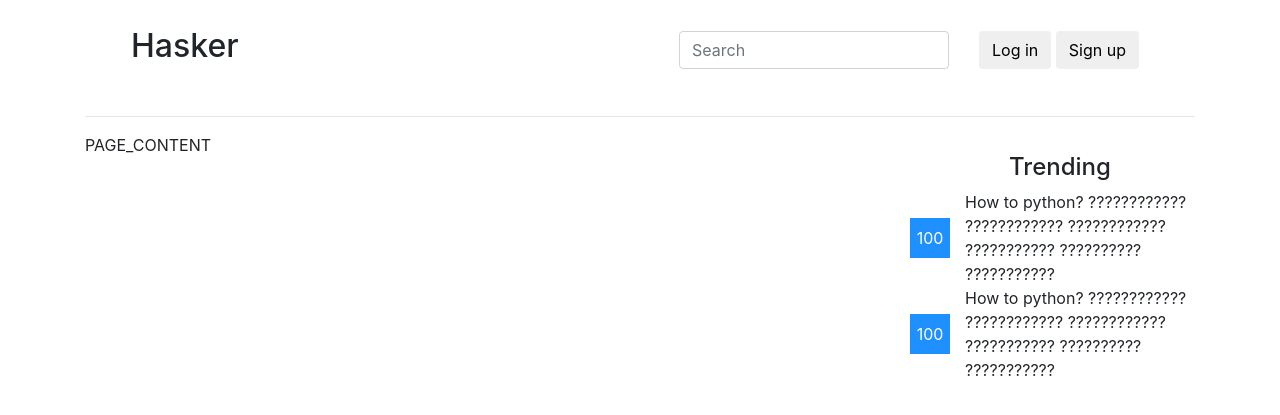
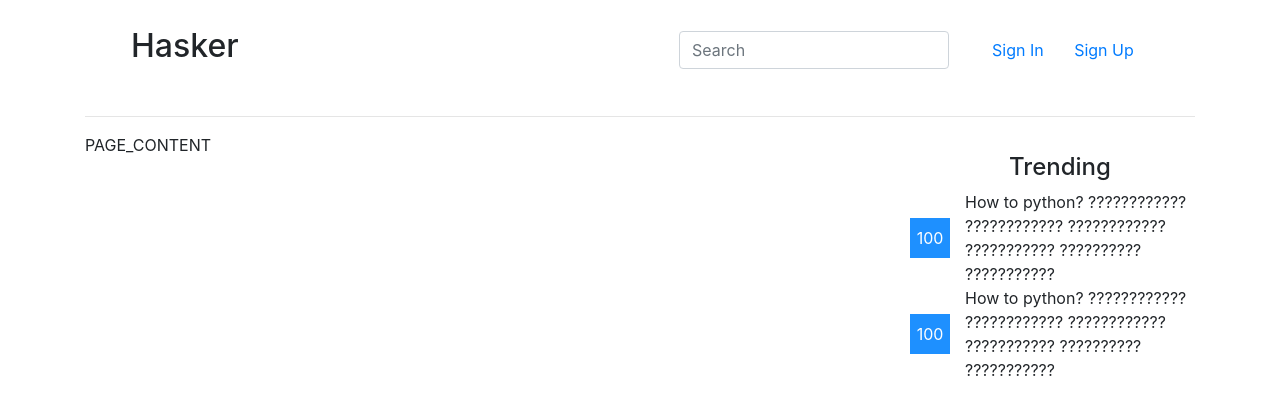
Before and after one commit to 0rps/otus-python, a Django app: page / in a window 1280 px wide. Shown: the top 415 px of the page. Run offline with Django 3.2, Linux system fonts and the light colour scheme; some libraries are stand-ins or nearby versions.

Commit message:
[upd] href instead of button

```diff
--- a/hw7/templates/base.html
+++ b/hw7/templates/base.html
@@ -41,8 +41,8 @@
                     </div>
                 {% else %}
                    <div style="max-width: 200px" class="col-sm">
-                        <button class="btn my-2 my-sm-0" >Log in</button>
-                        <button class="btn my-2 my-sm-0" >Sign up</button>
+                       <a href="/users/login/" class="btn my-2 my-sm-0" role="button">Sign In</a>
+                       <a href="/users/signup" class="btn my-2 my-sm-0" role="button">Sign Up</a>
                     </div>
                 {% endif %}
 
```
